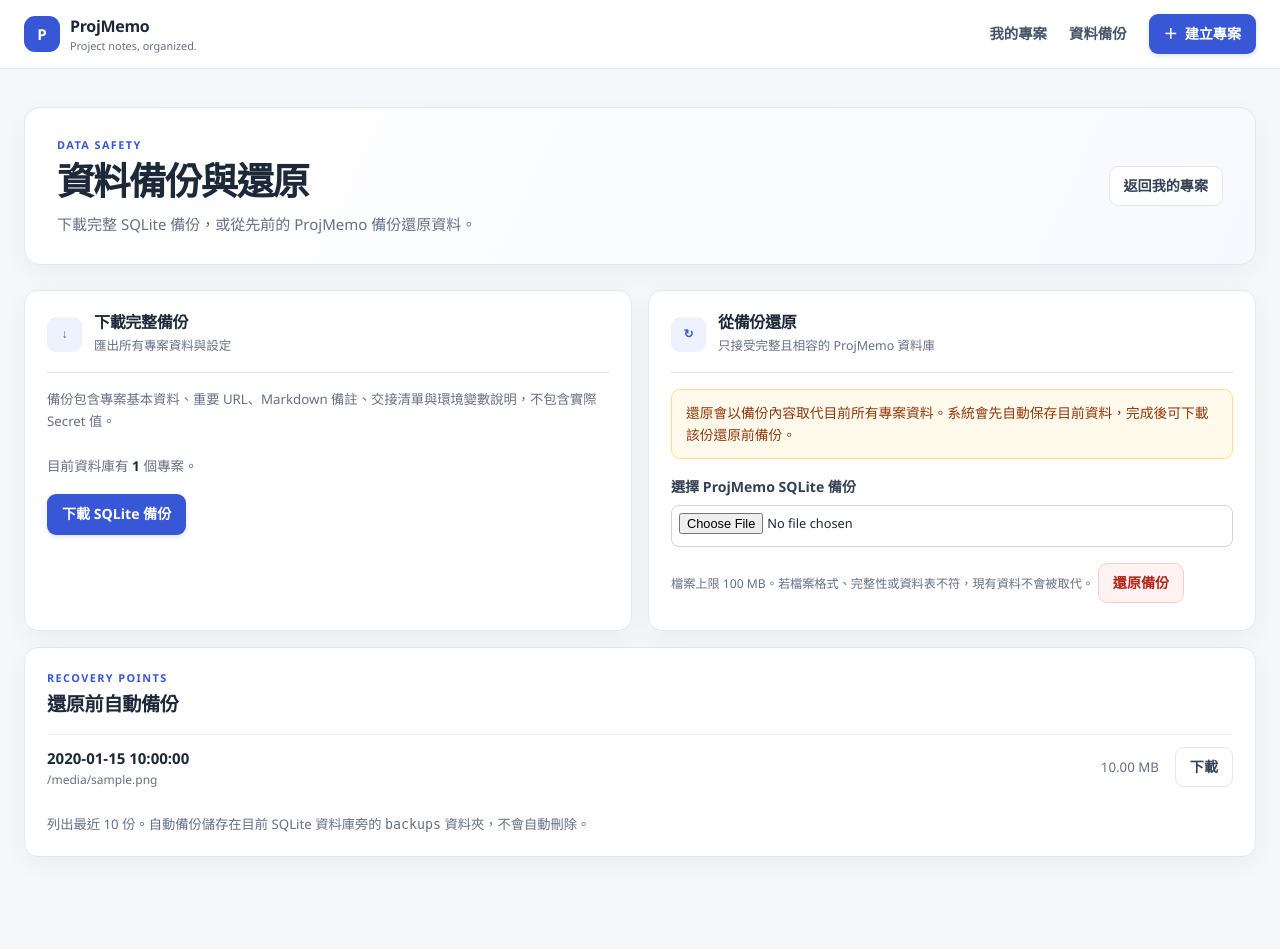
After one commit to Zimkjdv/ProjMemo, a FastAPI app: template app/templates/backup.html in a window 1280 px wide. The commit adds this page. Run offline with FastAPI, Linux system fonts and the light colour scheme; the template is opened without the code that fills it: most values are stand-ins (such as "Sample title", 1, 10 or a date in 2020).

Commit message:
feat: add SQLite backup and restore

```diff
--- a/app/main.py
+++ b/app/main.py
@@ -3,15 +3,26 @@
 from pathlib import Path
 import sqlite3
 from contextlib import asynccontextmanager
+from datetime import datetime
 from urllib.parse import quote
 
-from fastapi import FastAPI, Form, HTTPException, Request
-from fastapi.responses import HTMLResponse, RedirectResponse, Response
+from fastapi import FastAPI, File, Form, HTTPException, Request, UploadFile
+from fastapi.responses import FileResponse, HTMLResponse, RedirectResponse, Response
 from fastapi.staticfiles import StaticFiles
 from fastapi.templating import Jinja2Templates
 from markdown import markdown as render_markdown
+from starlette.background import BackgroundTask
 
-from .db import db_session, init_db
+from .backup import (
+    BackupRestoreError,
+    BackupValidationError,
+    create_temporary_backup,
+    is_recovery_backup_filename,
+    recovery_directory,
+    restore_database,
+    save_uploaded_backup,
+)
+from .db import database_path, db_session, init_db
 from .pdf_export import PDFExportError, generate_project_pdf
 
 
@@ -124,6 +135,140 @@ def markdown_filter(value: str) -> str:
 
 
 templates.env.filters["markdown"] = markdown_filter
+
+
+def _backup_page(
+    request: Request,
+    *,
+    restored: bool = False,
+    error: str = "",
+    recovery_filename: str = "",
+    status_code: int = 200,
+) -> HTMLResponse:
+    try:
+        with db_session() as connection:
+            project_count = connection.execute("SELECT COUNT(*) FROM projects").fetchone()[0]
+    except sqlite3.Error:
+        project_count = None
+
+    backup_directory = recovery_directory(database_path())
+    recovery_backups = []
+    try:
+        backup_paths = sorted(
+            backup_directory.glob("projmemo-pre-restore-*.sqlite3"),
+            key=lambda path: path.stat().st_mtime,
+            reverse=True,
+        )[:10]
+        for path in backup_paths:
+            stats = path.stat()
+            recovery_backups.append(
+                {
+                    "filename": path.name,
+                    "created_at": datetime.fromtimestamp(stats.st_mtime).strftime("%Y-%m-%d %H:%M:%S"),
+                    "size_mb": max(stats.st_size / (1024 * 1024), 0.01),
+                }
+            )
+    except OSError:
+        recovery_backups = []
+
+    if not is_recovery_backup_filename(recovery_filename):
+        recovery_filename = ""
+    elif not (backup_directory / recovery_filename).is_file():
+        recovery_filename = ""
+
+    return templates.TemplateResponse(
+        request,
+        "backup.html",
+        page_context(
+            request,
+            project_count=project_count,
+            restored=restored,
+            error=error,
+            recovery_filename=recovery_filename,
+            recovery_backups=recovery_backups,
+        ),
+        status_code=status_code,
+    )
+
+
+def _remove_temporary_backup(path: Path) -> None:
+    path.unlink(missing_ok=True)
+
+
+@app.get("/settings/backup", response_class=HTMLResponse)
+def backup_settings(
+    request: Request,
+    restored: bool = False,
+    recovery: str = "",
+) -> HTMLResponse:
+    return _backup_page(request, restored=restored, recovery_filename=recovery)
+
+
+@app.get("/settings/backup/download")
+def download_database_backup() -> FileResponse:
+    backup_path = create_temporary_backup(database_path())
+    filename = f"projmemo-backup-{datetime.now().strftime('%Y%m%d-%H%M%S')}.sqlite3"
+    return FileResponse(
+        backup_path,
+        media_type="application/vnd.sqlite3",
+        filename=filename,
+        background=BackgroundTask(_remove_temporary_backup, backup_path),
+    )
+
+
+@app.post("/settings/backup/restore")
+def restore_database_backup(
+    request: Request,
+    backup_file: UploadFile = File(...),
+) -> Response:
+    uploaded_path: Path | None = None
+    try:
+        uploaded_path = save_uploaded_backup(backup_file.file, database_path().parent)
+        recovery_path = restore_database(uploaded_path, database_path())
+    except BackupValidationError as error:
+        return _backup_page(request, error=str(error), status_code=400)
+    except BackupRestoreError as error:
+        return _backup_page(
+            request,
+            error=str(error),
+            recovery_filename=error.recovery_filename,
+            status_code=500,
+        )
+    except (OSError, sqlite3.Error):
+        return _backup_page(
+            request,
+            error="還原作業失敗，資料未完成替換。請確認磁碟空間與檔案權限。",
+            status_code=500,
+        )
+    finally:
+        if uploaded_path is not None:
+            uploaded_path.unlink(missing_ok=True)
+        backup_file.file.close()
+
+    return RedirectResponse(
+        url=f"/settings/backup?restored=1&recovery={quote(recovery_path.name)}",
+        status_code=303,
+    )
+
+
+@app.get("/settings/backup/files/{filename}")
+def download_recovery_backup(filename: str) -> FileResponse:
+    if not is_recovery_backup_filename(filename):
+        raise HTTPException(status_code=404, detail="找不到此備份檔")
+    backup_path = recovery_directory(database_path()) / filename
+    resolved_directory = recovery_directory(database_path()).resolve()
+    try:
+        if backup_path.is_symlink() or backup_path.resolve().parent != resolved_directory:
+            raise HTTPException(status_code=404, detail="找不到此備份檔")
+    except OSError as error:
+        raise HTTPException(status_code=404, detail="找不到此備份檔") from error
+    if not backup_path.is_file():
+        raise HTTPException(status_code=404, detail="找不到此備份檔")
+    return FileResponse(
+        backup_path,
+        media_type="application/vnd.sqlite3",
+        filename=filename,
+    )
 
 
 @app.get("/", response_class=HTMLResponse)
--- a/app/static/styles.css
+++ b/app/static/styles.css
@@ -208,6 +208,31 @@ label input, label select, label textarea { display: block; margin-top: 6px; }
 .form-section-heading p { margin: 3px 0 0; color: var(--muted); font-size: .78rem; }
 .form-actions { justify-content: flex-end; margin-top: 23px; padding-top: 17px; border-top: 1px solid var(--line); }
 
+/* Database backup and restore */
+.backup-grid { display: grid; grid-template-columns: repeat(2, minmax(0, 1fr)); gap: 16px; }
+.backup-panel { margin-bottom: 0; }
+.backup-panel .form-section-heading { margin-bottom: 16px; }
+.backup-panel > .muted { min-height: 52px; }
+.backup-stat { margin: 0 0 18px; color: var(--muted); font-size: .85rem; }
+.backup-stat strong { color: var(--ink); }
+.backup-notice { margin: 0 0 16px; padding: 12px 14px; border: 1px solid var(--line); border-radius: 9px; font-size: .86rem; }
+.backup-notice a { display: inline-block; margin-left: 7px; font-weight: 700; }
+.backup-warning { border-color: #fedf89; color: #93370d; background: #fffaeb; }
+.backup-success { border-color: #abefc6; color: #05603a; background: #ecfdf3; }
+.backup-error { border-color: #fecdca; color: #912018; background: #fef3f2; }
+.backup-restore-form { margin-top: 17px; }
+.backup-restore-form input[type="file"] { padding: 7px; font-size: .8rem; }
+.backup-restore-form .field-help { margin: -7px 0 16px; }
+.backup-history { margin-top: 16px; }
+.backup-history .panel-heading { align-items: flex-start; }
+.backup-history .eyebrow { margin-bottom: 4px; }
+.backup-history-list { display: grid; }
+.backup-history-row { display: grid; grid-template-columns: minmax(0, 1fr) auto auto; align-items: center; gap: 16px; padding: 11px 0; border-top: 1px solid #f0f1f4; }
+.backup-history-row > div { display: grid; }
+.backup-history-row > div > span { color: var(--muted); font-size: .75rem; overflow-wrap: anywhere; }
+.backup-history-row .button { min-height: 34px; }
+.backup-retention-note { margin: 14px 0 0; }
+
 @media (max-width: 900px) {
   .detail-layout { grid-template-columns: minmax(0, 1fr); }
   .detail-side { display: grid; grid-template-columns: repeat(2, minmax(0, 1fr)); gap: 0 14px; align-items: start; }
@@ -216,7 +241,9 @@ label input, label select, label textarea { display: block; margin-top: 6px; }
   .container { width: min(100% - 28px, 1240px); }
   .page-content { padding-top: 26px; }
   .header-inner { min-height: 62px; }
-  .brand small, .nav-link { display: none; }
+  .brand small, .nav-link:not(.backup-nav-link) { display: none; }
+  .header-nav { gap: 10px; }
+  .backup-nav-link { font-size: .78rem; }
   .page-hero { align-items: flex-start; flex-direction: column; padding: 23px 21px; }
   .hero-action { width: 100%; }
   .filter-bar { align-items: stretch; flex-wrap: wrap; }
@@ -236,6 +263,11 @@ label input, label select, label textarea { display: block; margin-top: 6px; }
   .jump-name { font-size: .76rem; }
   .panel { padding: 18px 16px; }
   .detail-side { display: block; }
+  .backup-grid { grid-template-columns: minmax(0, 1fr); }
+  .backup-panel > .muted { min-height: 0; }
+  .backup-history-row { grid-template-columns: minmax(0, 1fr) auto; gap: 8px; }
+  .backup-history-row > .muted { grid-column: 1; }
+  .backup-history-row > .button { grid-column: 2; grid-row: 1 / span 2; }
 }
 @media (max-width: 390px) {
   .container { width: calc(100% - 22px); }
--- /dev/null
+++ b/app/templates/backup.html
@@ -0,0 +1,72 @@
+{% extends "base.html" %}
+{% block title %}資料備份與還原｜ProjMemo{% endblock %}
+{% block content %}
+<section class="hero page-hero">
+  <div class="hero-copy-block">
+    <p class="eyebrow">DATA SAFETY</p>
+    <h1>資料備份與還原</h1>
+    <p class="hero-copy">下載完整 SQLite 備份，或從先前的 ProjMemo 備份還原資料。</p>
+  </div>
+  <a class="button button-ghost hero-action" href="/">返回我的專案</a>
+</section>
+
+{% if restored %}
+<div class="backup-notice backup-success" role="status">
+  <strong>資料還原完成。</strong>目前 ProjMemo 已載入備份中的資料。
+  {% if recovery_filename %}<a href="/settings/backup/files/{{ recovery_filename }}">下載還原前自動備份</a>{% endif %}
+</div>
+{% endif %}
+{% if error %}
+<div class="backup-notice backup-error" role="alert">
+  <strong>還原未完成。</strong>{{ error }}
+  {% if recovery_filename %}<a href="/settings/backup/files/{{ recovery_filename }}">下載還原前自動備份</a>{% endif %}
+</div>
+{% endif %}
+
+<div class="backup-grid">
+  <section class="panel backup-panel">
+    <div class="form-section-heading">
+      <span class="form-section-icon" aria-hidden="true">↓</span>
+      <div><h2>下載完整備份</h2><p>匯出所有專案資料與設定</p></div>
+    </div>
+    <p class="muted">備份包含專案基本資料、重要 URL、Markdown 備註、交接清單與環境變數說明，不包含實際 Secret 值。</p>
+    {% if project_count is not none %}<p class="backup-stat">目前資料庫有 <strong>{{ project_count }}</strong> 個專案。</p>{% endif %}
+    <a class="button button-primary" href="/settings/backup/download">下載 SQLite 備份</a>
+  </section>
+
+  <section class="panel backup-panel">
+    <div class="form-section-heading">
+      <span class="form-section-icon" aria-hidden="true">↻</span>
+      <div><h2>從備份還原</h2><p>只接受完整且相容的 ProjMemo 資料庫</p></div>
+    </div>
+    <div class="backup-notice backup-warning">
+      還原會以備份內容取代目前所有專案資料。系統會先自動保存目前資料，完成後可下載該份還原前備份。
+    </div>
+    <form class="backup-restore-form" method="post" action="/settings/backup/restore" enctype="multipart/form-data" onsubmit="return confirm('確定以所選備份取代目前所有專案資料？系統會先自動保存目前資料。')">
+      <label for="backup-file">選擇 ProjMemo SQLite 備份
+        <input id="backup-file" name="backup_file" type="file" accept=".sqlite3,.sqlite,.db,application/vnd.sqlite3" required>
+      </label>
+      <p class="field-help">檔案上限 100 MB。若檔案格式、完整性或資料表不符，現有資料不會被取代。</p>
+      <button class="button button-danger" type="submit">還原備份</button>
+    </form>
+  </section>
+</div>
+
+<section class="panel backup-history">
+  <div class="panel-heading"><div><p class="eyebrow">RECOVERY POINTS</p><h2>還原前自動備份</h2></div></div>
+  {% if recovery_backups %}
+  <div class="backup-history-list">
+    {% for backup in recovery_backups %}
+    <div class="backup-history-row">
+      <div><strong>{{ backup.created_at }}</strong><span>{{ backup.filename }}</span></div>
+      <span class="muted">{{ "%.2f"|format(backup.size_mb) }} MB</span>
+      <a class="button button-ghost" href="/settings/backup/files/{{ backup.filename }}">下載</a>
+    </div>
+    {% endfor %}
+  </div>
+  <p class="muted backup-retention-note">列出最近 10 份。自動備份儲存在目前 SQLite 資料庫旁的 <code>backups</code> 資料夾，不會自動刪除。</p>
+  {% else %}
+  <p class="muted">尚無還原前自動備份；每次成功開始還原前，系統都會先建立一份。</p>
+  {% endif %}
+</section>
+{% endblock %}
--- a/app/templates/base.html
+++ b/app/templates/base.html
@@ -4,7 +4,7 @@
     <meta charset="utf-8">
     <meta name="viewport" content="width=device-width, initial-scale=1">
     <title>{% block title %}ProjMemo{% endblock %}</title>
-    <link rel="stylesheet" href="{{ url_for('static', path='styles.css') }}?v=20260923">
+    <link rel="stylesheet" href="{{ url_for('static', path='styles.css') }}?v=20260924">
   </head>
   <body>
     <header class="site-header">
@@ -12,6 +12,7 @@
         <a class="brand" href="/" aria-label="ProjMemo 首頁"><span class="brand-symbol">P</span><span><strong>ProjMemo</strong><small>Project notes, organized.</small></span></a>
         <nav class="header-nav" aria-label="主要導覽">
           <a class="nav-link" href="/">我的專案</a>
+          <a class="nav-link backup-nav-link" href="/settings/backup">資料備份</a>
           <a class="button button-primary" href="/projects/new"><span aria-hidden="true">＋</span> 建立專案</a>
         </nav>
       </div>
```
Also changed, not shown: app/backup.py (added, +203 -0 lines), tests/test_app.py (+85 -0 lines), README.md.
